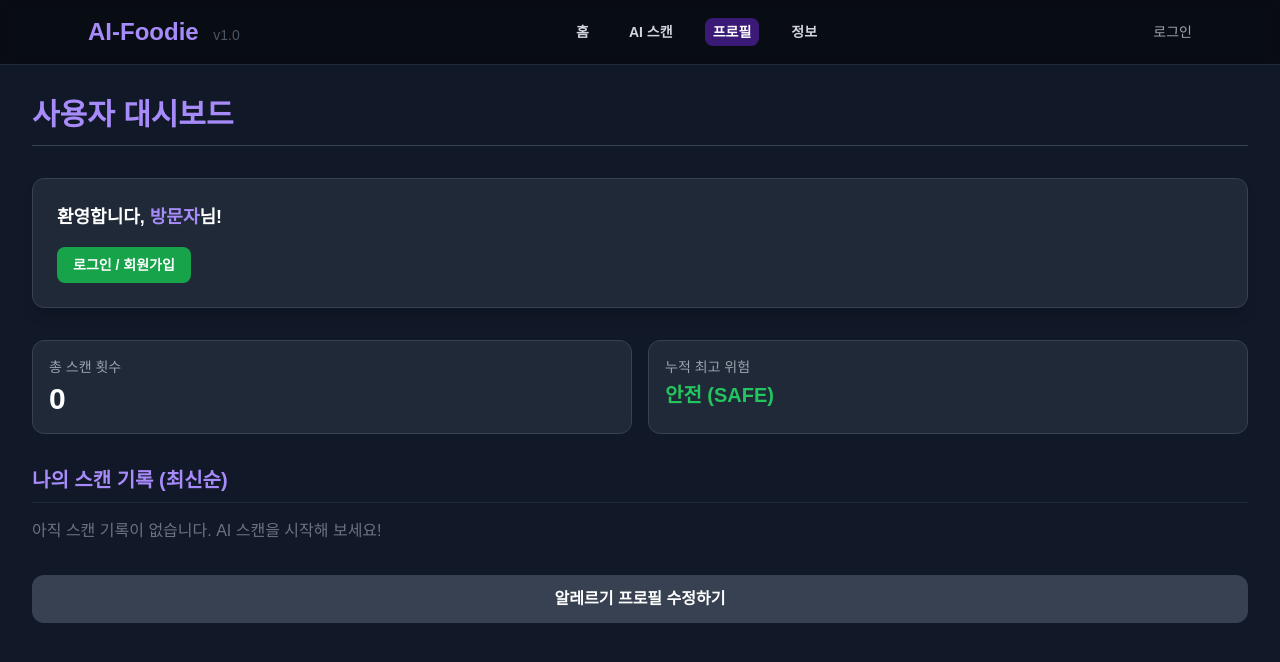
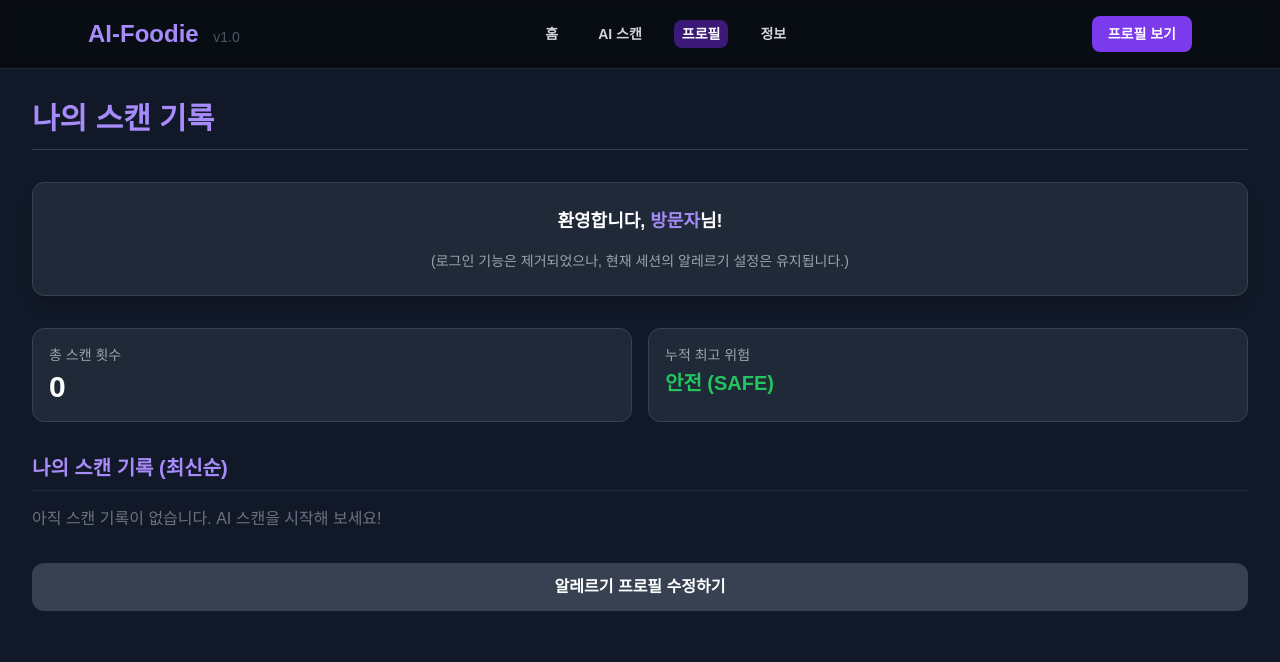
Before and after one commit to radiant0728/ai-foodie-web, a React (Create React App) app: page / in a window 1280 px wide. Both pictures are taken after a click on the link "프로필". Shown: the top 662 px of the page. Built offline with nearby package versions, Linux system fonts and the light colour scheme; a web font is replaced by a local one.

Commit message:
fix: Final critical deployment fix - disabled Firebase authentication

```diff
--- a/src/App.jsx
+++ b/src/App.jsx
@@ -1,15 +1,15 @@
 /* eslint-disable no-undef */
 import React, { useState, useEffect, useCallback, useRef } from 'react';
 
-// Firebase Imports: 사용자 인증 및 데이터 저장을 위해 다시 활성화합니다.
-import { initializeApp } from 'firebase/app';
-import { getAuth, signInAnonymously, signOut, onAuthStateChanged } from 'firebase/auth';
-import { getFirestore, doc, setDoc, collection, query, getDocs, orderBy, limit, serverTimestamp, onSnapshot } from 'firebase/firestore';
+// Firebase Imports: 로그인/저장 기능을 제거하므로 모두 주석 처리합니다.
+// import { initializeApp } from 'firebase/app';
+// import { getAuth, signInAnonymously, signOut, onAuthStateChanged } from 'firebase/auth';
+// import { getFirestore, doc, setDoc, collection, query, getDocs, orderBy, limit, serverTimestamp, onSnapshot } from 'firebase/firestore';
 
-// --- Global Variables (Canvas 환경 변수 재정의) ---
-const appId = typeof __app_id !== 'undefined' ? __app_id : 'default-app-id';
-const firebaseConfig = typeof __firebase_config !== 'undefined' ? JSON.parse(__firebase_config) : null;
-const initialAuthToken = typeof __initial_auth_token !== 'undefined' ? initialAuthToken : null;
+// --- Global Variables (사용하지 않으므로 더미 값으로 초기화) ---
+const appId = 'default-app-id';
+const firebaseConfig = null;
+const initialAuthToken = null;
 // --- End Global Variables ---
 
 
@@ -17,7 +17,7 @@ const initialAuthToken = typeof __initial_auth_token !== 'undefined' ? initialAu
 const PAGES = {
   HOME: 'home',       // 메인 대시보드
   SCAN: 'scan',       // 메인 기능
-  PROFILE: 'profile', // 새로운 프로필 페이지 (스캔 기록, 설정)
+  PROFILE: 'profile', // 프로필 뷰 (로그인 없이 스캔 기록만 표시)
   ALLERGIES: 'allergies', // 알레르기 설정
   INFO: 'info',       // 회사 정보, FAQ
   // 서브 페이지: 스캔 흐름
@@ -183,7 +183,8 @@ const AllergySelector = ({ selectedAllergies, onSelectionChange, onContinue }) =
   );
 };
 
-const ProfileView = ({ user, scanHistory, onNavigate, onLogout, onLogin }) => {
+const ProfileView = ({ scanHistory, onNavigate }) => {
+  // 로그인 기능이 제거되었으므로, 총 스캔 횟수와 위험도는 단순히 기록된 데이터만 사용합니다.
   const totalScans = scanHistory.length;
   const lastScan = totalScans > 0 ? new Date(scanHistory[0].timestamp).toLocaleDateString('ko-KR') : '없음';
 
@@ -199,21 +200,16 @@ const ProfileView = ({ user, scanHistory, onNavigate, onLogout, onLogin }) => {
   return (
     <div className="p-8 space-y-8 bg-gray-900 text-white min-h-[calc(100vh-100px)]">
       <h1 className="text-3xl font-extrabold text-violet-400 font-sans-kr border-b border-gray-700 pb-3">
-        사용자 대시보드
+        나의 스캔 기록
       </h1>
 
-      <div className="bg-gray-800 p-6 rounded-xl border border-gray-700 shadow-lg space-y-4">
+      <div className="bg-gray-800 p-6 rounded-xl border border-gray-700 shadow-lg space-y-4 text-center">
         <p className="text-lg font-semibold text-white font-sans-kr">
-          환영합니다, <span className="text-violet-400">{user.isLoggedIn ? user.userId.substring(0, 8) + '...' : '방문자'}</span>님!
+          환영합니다, <span className="text-violet-400">방문자</span>님!
         </p>
-        {/* 🚨 로그인/로그아웃 버튼 수정: onLogin 함수 연결 */}
-        <button
-            onClick={user.isLoggedIn ? onLogout : onLogin}
-            className={`py-2 px-4 rounded-lg text-sm font-bold transition duration-150 font-sans-kr
-                ${user.isLoggedIn ? 'bg-red-600 hover:bg-red-700' : 'bg-green-600 hover:bg-green-700'} text-white`}
-        >
-            {user.isLoggedIn ? '로그아웃' : '로그인 / 회원가입'}
-        </button>
+        <p className="text-sm text-gray-400 font-sans-kr">
+            (로그인 기능은 제거되었으나, 현재 세션의 알레르기 설정은 유지됩니다.)
+        </p>
       </div>
 
       <div className="grid grid-cols-2 gap-4">
@@ -354,11 +350,10 @@ const InfoView = () => (
 
 // Main Application Component
 const App = () => {
-  // State for Firebase - 다시 활성화
-  const [db, setDb] = useState(null);
-  const [auth, setAuth] = useState(null);
-  const [userId, setUserId] = useState(null);
-  const [isAuthReady, setIsAuthReady] = useState(false); // 인증 상태 확인용
+  // State for Firebase - 모두 제거
+
+  // isAuthReady 상태는 이제 항상 true입니다.
+  const [isAuthReady] = useState(true);
 
   // State for App Logic
   const [currentPage, setCurrentPage] = useState(PAGES.HOME);
@@ -366,7 +361,8 @@ const App = () => {
   const [userAllergies, setUserAllergies] = useState([]);
   const [scanResult, setScanResult] = useState(null);
   const [isSaving, setIsSaving] = useState(false);
-  const [scanHistory, setScanHistory] = useState([]); // 스캔 기록 누적 저장
+  // 스캔 기록은 이제 로컬 세션에서만 관리되도록 초기화합니다.
+  const [scanHistory, setScanHistory] = useState([]);
 
   // --- API 연동 함수 (시뮬레이션만 남김) ---
   const sendImageForScan = async (file) => {
@@ -406,185 +402,18 @@ const App = () => {
     setScanResult(result);
     setScanState(PAGES.RESULT);
 
-    // 5. 스캔 기록 저장 (인증된 사용자일 경우만)
-    if (userId && db) {
-        saveScanResult(result);
-    }
+    // 5. 스캔 기록 저장 (로컬 상태 업데이트)
+    const newScan = { status: result.status, timestamp: Date.now(), ...result };
+    setScanHistory(prevHistory => [newScan, ...prevHistory.slice(0, 9)]); // 최대 10개 기록 유지
   };
 
-  // --- Firebase Initialization and Authentication ---
-  useEffect(() => {
-    if (!firebaseConfig) {
-      console.warn("Firebase config is missing. Proceeding to simulation mode.");
-      setIsAuthReady(true);
-      return;
-    }
-
-    try {
-      const app = initializeApp(firebaseConfig);
-      const firestore = getFirestore(app);
-      const authentication = getAuth(app);
-      setDb(firestore);
-      setAuth(authentication);
-
-      // 익명 로그인 시도 (로그인 창 오류를 피하기 위해 onAuthStateChanged 내에서 처리하지 않음)
-      const authenticate = async () => {
-        try {
-          if (initialAuthToken) {
-            // 이전에 토큰이 있다면 Custom Token으로 로그인 시도
-            // alert('Custom Token Login is not implemented in this demo.');
-            await signInAnonymously(authentication); // 익명 로그인으로 대체
-          } else {
-            // 토큰이 없다면 익명 로그인 시도
-            await signInAnonymously(authentication);
-          }
-        } catch (error) {
-          console.error("Firebase Auth failed:", error);
-        }
-      };
-
-      // Auth State Listener 설정
-      const unsubscribe = onAuthStateChanged(authentication, (user) => {
-        if (user) {
-          setUserId(user.uid);
-          console.log("User authenticated:", user.uid);
-        } else {
-          setUserId(null);
-          console.log("No user authenticated.");
-        }
-        setIsAuthReady(true); // 인증 체크 완료
-      });
-
-      // 🚨🚨🚨 자동 인증 호출 제거: 이 부분을 제거하여 친구의 로그인 문제를 해결합니다. 🚨🚨🚨
-      // authenticate(); // <--- 이 줄을 삭제합니다.
-
-      // 대신, 인증 상태 리스너가 준비되면 UI를 먼저 띄웁니다.
-      // 리스너는 onAuthStateChanged 내에서 이미 isAuthReady를 설정하므로 문제가 없습니다.
-
-      return () => unsubscribe();
-
-    } catch (error) {
-      console.error("Error initializing Firebase:", error);
-      setIsAuthReady(true);
-    }
-  }, []); // 🚨🚨🚨 이 useEffect 블록 전체를 복원하여 로그인/로그아웃 기능을 다시 활성화했습니다. 🚨🚨🚨
-
-  // --- Firestore: Load User Data & Scan History (실시간 리스너 사용) ---
-  useEffect(() => {
-    // 인증 준비가 안 되었거나, db나 userId가 없으면 실행하지 않음
-    if (!isAuthReady || !db || !userId) return;
-
-    // 1. 알레르기 정보 로드 리스너
-    const allergyDocRef = doc(db, 'artifacts', appId, 'users', userId, 'profile', 'allergies');
-    const unsubscribeAllergies = onSnapshot(allergyDocRef, (docSnap) => {
-      if (docSnap.exists()) {
-        const data = docSnap.data();
-        const savedAllergies = data.allergies || [];
-        setUserAllergies(savedAllergies);
-      } else {
-        console.log("No existing allergy data found.");
-      }
-    }, (error) => {
-      console.error("Error fetching allergy data:", error);
-    });
-
-    // 2. 스캔 기록 로드 리스너
-    const scansCollectionRef = collection(db, 'artifacts', appId, 'users', userId, 'scans');
-    // 최신순 10개만 로드하도록 쿼리 설정
-    const q = query(scansCollectionRef, orderBy('timestamp', 'desc'), limit(10));
-
-    const unsubscribeScans = onSnapshot(q, (snapshot) => {
-        const history = snapshot.docs.map(doc => ({ id: doc.id, ...doc.data() }));
-        setScanHistory(history);
-    }, (error) => {
-        console.error("Error fetching scan history:", error);
-    });
-
-    // 클린업 함수
-    return () => {
-        unsubscribeAllergies();
-        unsubscribeScans();
-    };
-
-  }, [isAuthReady, db, userId]);
-
-  // --- Firestore: Save User Allergies ---
+  // --- Save User Allergies (로그인 없이 로컬 상태만 사용) ---
   const saveAllergies = useCallback(async (newAllergies) => {
-    if (!db || !userId) {
-      console.warn("Firebase not ready. Skipping save and proceeding to camera screen.");
-      setUserAllergies(newAllergies);
-      setScanState(PAGES.CAMERA);
-      setCurrentPage(PAGES.SCAN);
-      return;
-    }
-
-    setIsSaving(true);
-    const allergyDocRef = doc(db, 'artifacts', appId, 'users', userId, 'profile', 'allergies');
-
-    try {
-      await setDoc(allergyDocRef, {
-        allergies: newAllergies,
-        updatedAt: serverTimestamp(),
-      });
-      setUserAllergies(newAllergies);
-      setScanState(PAGES.CAMERA);
-      setCurrentPage(PAGES.SCAN);
-    } catch (error) {
-      console.error("Error saving allergy data:", error);
-    } finally {
-      setIsSaving(false);
-    }
-  }, [db, userId, appId]);
-
-  // --- Firestore: Save Scan Result (누적 저장) ---
-  const saveScanResult = useCallback(async (result) => {
-      if (!db || !userId) {
-          console.warn("Firebase not ready. Scan result not saved.");
-          return;
-      }
-
-      const scansCollectionRef = collection(db, 'artifacts', appId, 'users', userId, 'scans');
-
-      try {
-          // 스캔 기록에 결과와 타임스탬프를 저장
-          await setDoc(doc(scansCollectionRef), {
-              status: result.status,
-              message: result.message,
-              detected_allergens: result.detail || [],
-              timestamp: serverTimestamp(),
-          });
-      } catch (error) {
-          console.error("Error saving scan result:", error);
-      }
-  }, [db, userId, appId]);
-
-  // --- Logout Handler ---
-  const handleLogout = useCallback(async () => {
-      if (!auth) return;
-      try {
-          await signOut(auth);
-          setScanHistory([]); // 기록 초기화
-          setCurrentPage(PAGES.HOME);
-      } catch (error) {
-          console.error("Logout failed:", error);
-      }
-  }, [auth]);
-
-  // --- Login Handler (새롭게 추가) ---
-  const handleLogin = useCallback(async () => {
-      if (!auth) {
-          // Firebase가 초기화되지 않았을 경우 경고만 표시하고 리턴
-          console.warn("Firebase Auth not available.");
-          return;
-      }
-      try {
-          // 사용자가 버튼을 눌렀을 때만 익명 로그인 시도
-          await signInAnonymously(auth);
-      } catch (error) {
-          console.error("Anonymous login failed:", error);
-      }
-  }, [auth]);
-
+    // 로컬 상태만 업데이트하고 스캔 흐름 시작
+    setUserAllergies(newAllergies);
+    setScanState(PAGES.CAMERA);
+    setCurrentPage(PAGES.SCAN);
+  }, []);
 
   // --- Navigation & Flow Handlers ---
   const handleAllergySelectionChange = (newAllergies) => {
@@ -592,7 +421,6 @@ const App = () => {
   };
 
   const handleAllergySaveAndContinue = () => {
-    // ALLERGIES 페이지에서 PROFILE 페이지로 네비게이션을 위해 saveAllergies 호출
     saveAllergies(userAllergies);
   };
 
@@ -629,19 +457,7 @@ const App = () => {
   }
 
   const renderContent = () => {
-    // 인증 대기 중에는 로딩 화면을 보여줌
-    if (!isAuthReady && firebaseConfig) {
-        return (
-            <div className="flex items-center justify-center p-16 h-full bg-gray-900 text-white font-sans-kr">
-                <svg className="animate-spin h-8 w-8 text-violet-400 mr-3" xmlns="http://www.w3.org/2000/svg" fill="none" viewBox="0 0 24 24">
-                    <circle className="opacity-25" cx="12" cy="12" r="10" stroke="currentColor" strokeWidth="4"></circle>
-                    <path className="opacity-75" fill="currentColor" d="M4 12a8 8 0 018-8V0C5.373 0 0 5.373 0 12h4zm2 5.291A7.962 7.962 0 014 12H0c0 3.042 1.135 5.824 3 7.938l3-2.647z"></path>
-                </svg>
-                인증 및 데이터 로딩 중...
-            </div>
-        );
-    }
-
+    // isAuthReady가 항상 true이므로, 바로 컨텐츠를 렌더링합니다.
     switch (currentPage) {
       case PAGES.HOME:
         return <HomeView onNavigate={setCurrentPage} />;
@@ -655,14 +471,11 @@ const App = () => {
             onContinue={handleAllergySaveAndContinue}
           />
         );
-      case PAGES.PROFILE: // 새로운 프로필 뷰 추가
+      case PAGES.PROFILE: // 프로필 뷰는 이제 로그인 없이 스캔 기록만 보여줍니다.
         return (
             <ProfileView
-                user={{ isLoggedIn: !!userId, userId: userId || 'N/A' }}
                 scanHistory={scanHistory}
                 onNavigate={setCurrentPage}
-                onLogout={handleLogout}
-                onLogin={handleLogin} // handleLogin 함수를 ProfileView에 전달합니다.
             />
         );
       case PAGES.INFO:
@@ -723,11 +536,12 @@ const App = () => {
                     ))}
                 </div>
 
+                {/* 로그인/로그아웃 버튼 대신 프로필 이동 버튼만 남깁니다. */}
                 <button
-                    className="text-sm text-gray-400 hover:text-white transition font-sans-kr"
-                    onClick={() => setCurrentPage(PAGES.PROFILE)} // 프로필 버튼을 프로필 뷰로 연결
+                    className="text-sm font-bold bg-violet-600 text-white py-2 px-4 rounded-lg hover:bg-violet-700 transition font-sans-kr"
+                    onClick={() => setCurrentPage(PAGES.PROFILE)}
                 >
-                    {userId ? '내 프로필' : '로그인'}
+                    프로필 보기
                 </button>
             </div>
         </nav>
```
